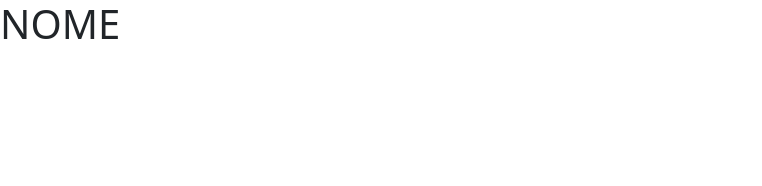
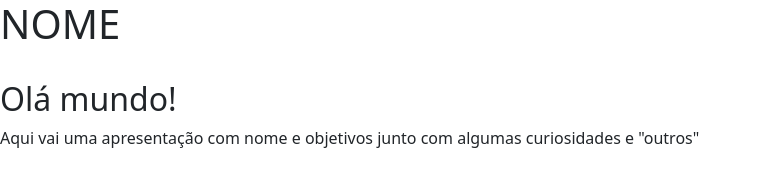
Before and after one commit to ViniciosSantos25/Curriculo, a plain HTML site: page index.html in a window 1280 px wide. Shown: the whole page, without its empty margins (0-762 px from the left). Drawn offline with nearby package versions, Linux system fonts and the light colour scheme.

Commit message:
Mundança na section apresentação

```diff
--- a/index.html
+++ b/index.html
@@ -13,7 +13,9 @@
     </header>
     <main>
         <section>
-
+            <img src="" alt="">
+            <h2>Olá mundo!</h2>
+            <p>Aqui vai uma apresentação com nome e objetivos junto com algumas curiosidades e "outros" </p>
         </section><!--Apresentação-->
         <section>
 
```
